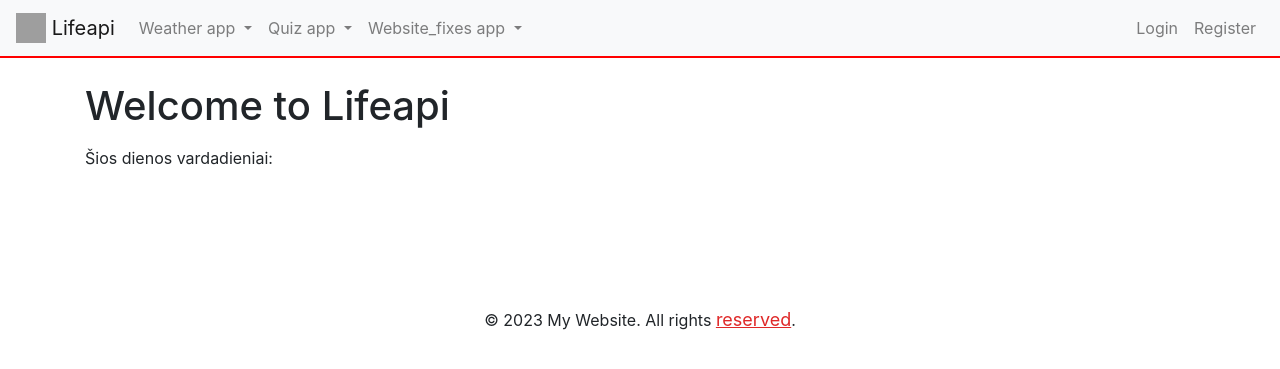
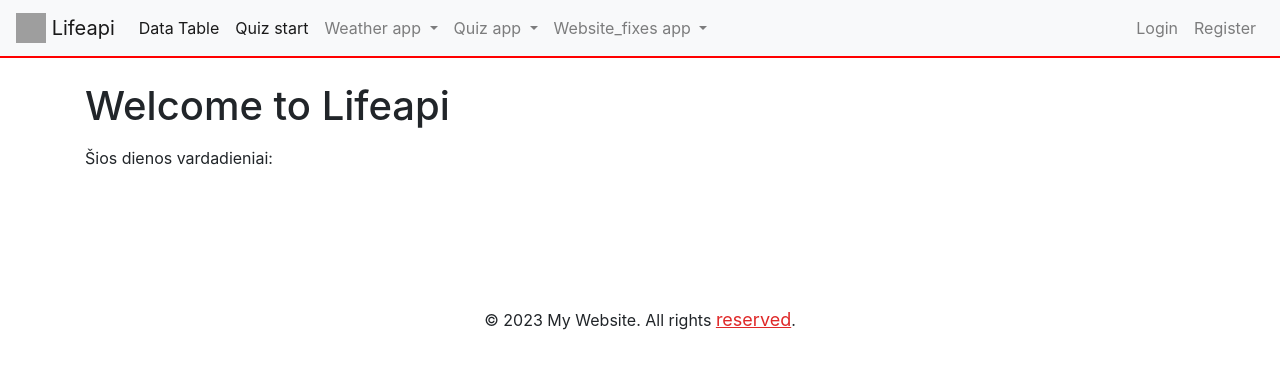
Before and after one commit to arvydasg/lifeapi, a Django app: page / in a window 1280 px wide. Shown: the top 369 px of the page. Run offline with Django 4.2, Linux system fonts and the light colour scheme; some libraries are stand-ins or nearby versions; grey boxes are pictures that could not be loaded.

Commit message:
added data table and quiz start to navbar

```diff
--- a/lifeapi_apps/base_app/templates/base.html
+++ b/lifeapi_apps/base_app/templates/base.html
@@ -49,6 +49,17 @@
         </button>
         <div class="collapse navbar-collapse" id="navbarSupportedContent">
           <ul class="navbar-nav mr-auto">
+            <li class="nav-item active">
+              <a class="nav-link" href="{% url 'data_table' %}"
+                >Data Table <span class="sr-only">(current)</span></a
+              >
+            </li>
+            <li class="nav-item active">
+              <a class="nav-link" href="{% url 'quiz_start' %}"
+                >Quiz start <span class="sr-only">(current)</span></a
+              >
+            </li>
+
             <!-- Weather app -->
             <li class="nav-item dropdown">
               <a
```
